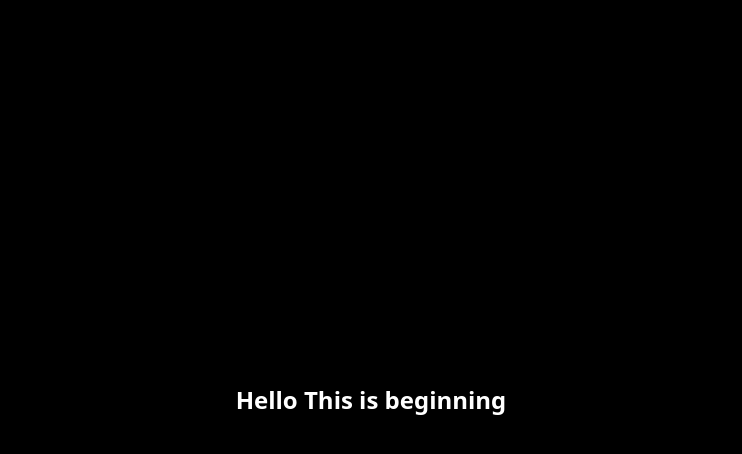
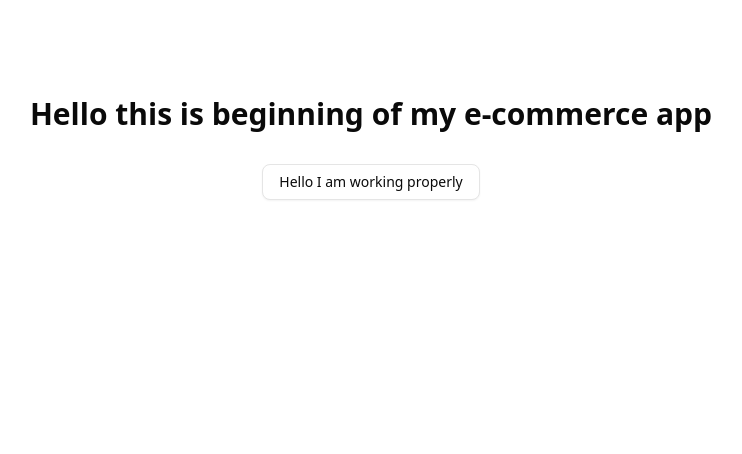
Before and after one commit to Abhya1559/e-commerce, a Next.js app: page / in a window 1280 px wide. Shown: the top 454 px of the page, without its empty margins (269-1011 px from the left). Built offline with nearby package versions, Linux system fonts and the light colour scheme.

Commit message:
Add Prettier configuration and integrate button component in Home page

```diff
--- a/app/page.tsx
+++ b/app/page.tsx
@@ -1,8 +1,16 @@
+import { Button } from "@/components/ui/button";
+import Image from "next/image";
+
 export default function Home() {
   return (
-    <div className="flex flex-col items-center justify-center min-h-screen bg-black text-white">
-      <div>
-        <h1 className="text-2xl font-bold">Hello This is beginning</h1>
+    <div className="flex  flex-col item-center justify-center p-24">
+      <div className="flex flex-col items-center justify-center space-y-8">
+        <h1 className="text-center font-bold text-3xl">
+          Hello this is beginning of my e-commerce app
+        </h1>
+        <Button variant={"outline"} className="cursor-pointer">
+          Hello I am working properly
+        </Button>
       </div>
     </div>
   );
--- a/package.json
+++ b/package.json
@@ -6,7 +6,9 @@
     "dev": "next dev --turbopack",
     "build": "next build",
     "start": "next start",
-    "lint": "next lint"
+    "lint": "next lint",
+    "format": "prettier --write ."
+
   },
   "dependencies": {
     "@radix-ui/react-slot": "^1.2.3",
@@ -14,6 +16,7 @@
     "clsx": "^2.1.1",
     "lucide-react": "^0.525.0",
     "next": "15.3.4",
+    "prettier": "^3.6.2",
     "react": "^19.0.0",
     "react-dom": "^19.0.0",
     "tailwind-merge": "^3.3.1"
@@ -26,6 +29,7 @@
     "@types/react-dom": "^19",
     "eslint": "^9",
     "eslint-config-next": "15.3.4",
+    "eslint-config-prettier": "^10.1.5",
     "tailwindcss": "^4",
     "tw-animate-css": "^1.3.4",
     "typescript": "^5"
--- /dev/null
+++ b/prettier.config.js
@@ -0,0 +1,11 @@
+/** @type {import("prettier").Config} */
+module.exports = {
+  semi: true,
+  singleQuote: true,
+  printWidth: 100,
+  tabWidth: 2,
+  trailingComma: 'es5',
+  bracketSpacing: true,
+  arrowParens: 'avoid',
+  plugins: [require('prettier-plugin-tailwindcss')],
+};
--- a/tsconfig.json
+++ b/tsconfig.json
@@ -22,6 +22,6 @@
       "@/*": ["./*"]
     }
   },
-  "include": ["next-env.d.ts", "**/*.ts", "**/*.tsx", ".next/types/**/*.ts"],
+  "include": ["next-env.d.ts", "**/*.ts", "**/*.tsx", ".next/types/**/*.ts", "prettier.config.js"],
   "exclude": ["node_modules"]
 }
```
Also changed, not shown: 2 other files (tests, documents, lock files or other folders).
